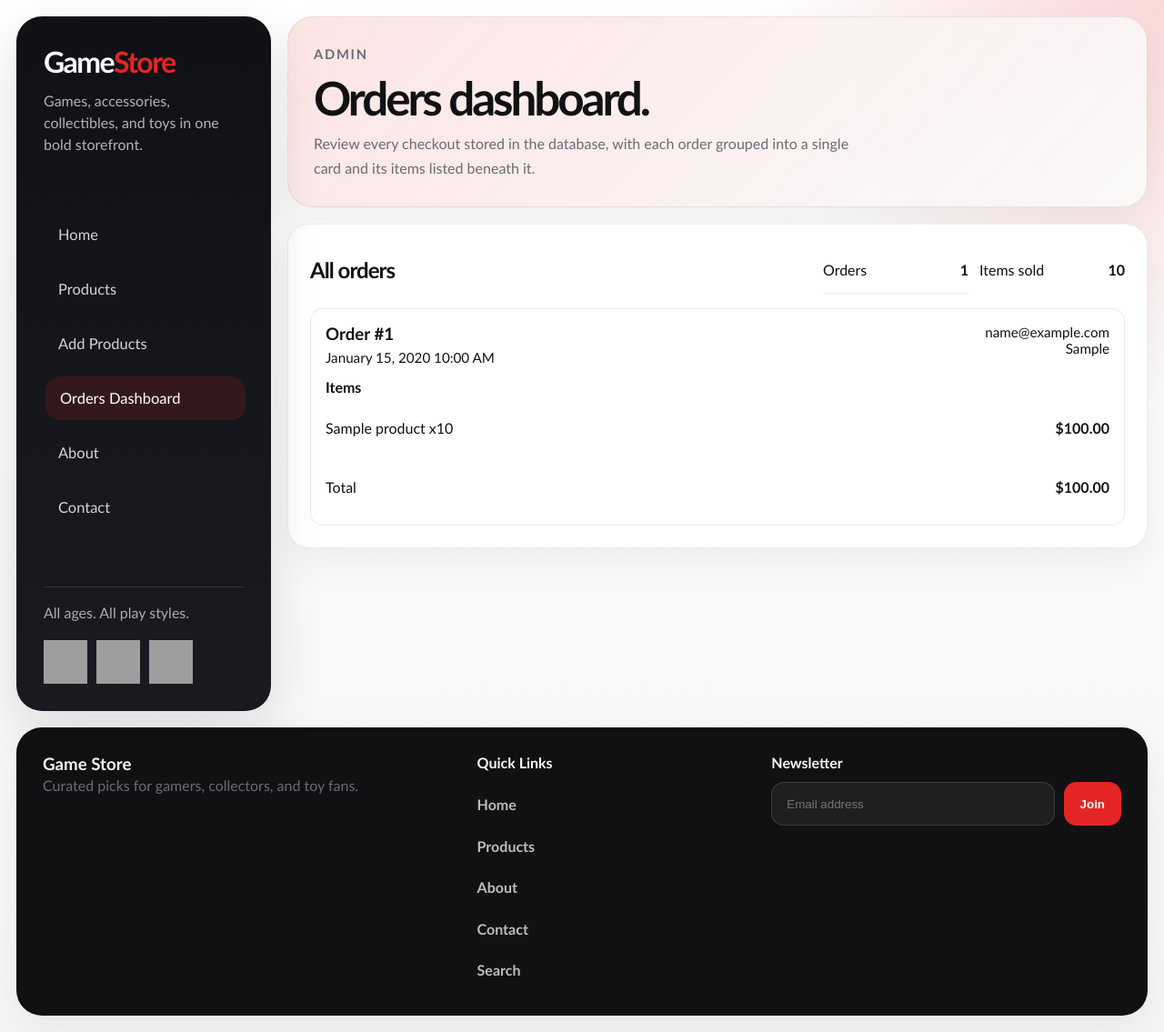
After one commit to malakafifii/Web-Programming--Game-Store, a PHP site: page /admin_orders.php in a window 1280 px wide. The commit adds this page. Shown: the whole page at 91% size. Run offline with PHP 8.4, Linux system fonts and the light colour scheme; the visitor is signed in with stand-in values (Sample User, id 1); tables that the repository leaves empty hold one stand-in row (values such as "Sample post"); grey boxes are pictures that could not be loaded.

Commit message:
admin dashboard

```diff
--- /dev/null
+++ b/Game Store/admin_orders.php
@@ -0,0 +1,88 @@
+<?php
+session_start();
+require_once __DIR__ . '/includes/db.php';
+
+if (!isAdmin()) {
+    header('Location: login.php');
+    exit;
+}
+
+$orders = getOrders();
+$orderCount = count($orders);
+$itemCount = 0;
+foreach ($orders as $order) {
+    $itemCount += (int) ($order['item_count'] ?? 0);
+}
+
+include 'includes/header.php';
+?>
+
+<div class="layout">
+    <?php include 'includes/sidebar.php'; ?>
+
+    <main class="main-pane">
+        <section class="page-hero">
+            <p class="eyebrow">Admin</p>
+            <h1>Orders dashboard.</h1>
+            <p>Review every checkout stored in the database, with each order grouped into a single card and its items listed beneath it.</p>
+        </section>
+
+        <section class="content-grid">
+            <article class="form-panel full-col">
+                <div style="display: flex; justify-content: space-between; align-items: center; gap: 16px; flex-wrap: wrap; margin-bottom: 16px;">
+                    <h2 style="margin: 0;">All orders</h2>
+                    <div style="display: flex; gap: 12px; flex-wrap: wrap;">
+                        <div class="checkout-line" style="margin: 0; min-width: 160px;">
+                            <span>Orders</span>
+                            <strong><?php echo (int) $orderCount; ?></strong>
+                        </div>
+                        <div class="checkout-line" style="margin: 0; min-width: 160px;">
+                            <span>Items sold</span>
+                            <strong><?php echo (int) $itemCount; ?></strong>
+                        </div>
+                    </div>
+                </div>
+
+                <?php if (empty($orders)): ?>
+                    <p>No orders have been saved yet.</p>
+                <?php else: ?>
+                    <div style="display: grid; gap: 16px;">
+                        <?php foreach ($orders as $order): ?>
+                            <article style="border: 1px solid var(--border); border-radius: 14px; padding: 16px; background: #fff;">
+                                <div style="display: flex; justify-content: space-between; gap: 12px; flex-wrap: wrap; margin-bottom: 14px;">
+                                    <div>
+                                        <h3 style="margin: 0 0 6px 0;">Order #<?php echo (int) $order['order_id']; ?></h3>
+                                        <div style="color: var(--text-secondary); font-size: 0.95rem;">
+                                            <?php echo htmlspecialchars(date('F j, Y g:i A', strtotime($order['date']))); ?>
+                                        </div>
+                                    </div>
+                                    <div style="text-align: right; color: var(--text-secondary); font-size: 0.95rem;">
+                                        <div><?php echo htmlspecialchars($order['email']); ?></div>
+                                        <div><?php echo htmlspecialchars($order['payment']); ?></div>
+                                    </div>
+                                </div>
+
+                                <div style="display: grid; gap: 8px;">
+                                    <div style="font-weight: 600; margin-bottom: 2px;">Items</div>
+                                    <?php foreach ($order['items'] as $item): ?>
+                                        <div class="checkout-line" style="margin: 0;">
+                                            <span><?php echo htmlspecialchars($item['product_name']); ?> x<?php echo (int) $item['quantity']; ?></span>
+                                            <strong>$<?php echo number_format($item['line_total'], 2); ?></strong>
+                                        </div>
+                                    <?php endforeach; ?>
+                                </div>
+
+                                <div class="checkout-line" style="margin: 14px 0 0 0;">
+                                    <span>Total</span>
+                                    <strong>$<?php echo number_format((float) $order['total'], 2); ?></strong>
+                                </div>
+                            </article>
+                        <?php endforeach; ?>
+                    </div>
+                <?php endif; ?>
+            </article>
+        </section>
+    </main>
+</div>
+
+<?php include 'includes/footer.php'; ?>
--- a/Game Store/includes/db.php
+++ b/Game Store/includes/db.php
@@ -87,6 +87,60 @@ function getFeaturedProducts(int $limit = 4): array
     return getProducts($limit);
 }
 
+function getOrders(): array
+{
+    $stmt = db()->query(
+        'SELECT
+            o.order_id,
+            o.email,
+            o.`date`,
+            o.payment,
+            oi.product_Id,
+            oi.quantity,
+            oi.price,
+            p.name AS product_name
+         FROM orders o
+         LEFT JOIN order_items oi ON oi.order_id = o.order_id
+         LEFT JOIN products p ON p.id = oi.product_Id
+         ORDER BY o.`date` DESC, o.order_id DESC, oi.order_item_id ASC'
+    );
+
+    $groupedOrders = [];
+
+    foreach ($stmt->fetchAll() as $row) {
+        $orderId = (int) $row['order_id'];
+
+        if (!isset($groupedOrders[$orderId])) {
+            $groupedOrders[$orderId] = [
+                'order_id' => $orderId,
+                'email' => $row['email'],
+                'date' => $row['date'],
+                'payment' => $row['payment'],
+                'items' => [],
+                'total' => 0.0,
+                'item_count' => 0,
+            ];
+        }
+
+        if (!empty($row['product_Id'])) {
+            $quantity = (int) ($row['quantity'] ?? 0);
+            $price = (float) ($row['price'] ?? 0);
+
+            $groupedOrders[$orderId]['items'][] = [
+                'product_id' => (int) $row['product_Id'],
+                'product_name' => $row['product_name'] ?? ('Product #' . (int) $row['product_Id']),
+                'quantity' => $quantity,
+                'price' => $price,
+                'line_total' => $price * $quantity,
+            ];
+            $groupedOrders[$orderId]['total'] += $price * $quantity;
+            $groupedOrders[$orderId]['item_count'] += $quantity;
+        }
+    }
+
+    return array_values($groupedOrders);
+}
+
 function ensureAuthTables(): void
 {
     db()->exec(
@@ -120,7 +174,8 @@ function getUserByUsername(string $username): ?array
     return $user !== false ? $user : null;
 }
 
-function createBuyerAccount(string $username, string $password): int
+
+function createBuyerAccount(string $username, string $password ): int
 {
     $username = trim($username);
     $password = trim($password);
--- a/Game Store/includes/sidebar.php
+++ b/Game Store/includes/sidebar.php
@@ -12,6 +12,7 @@
         <a href="products.php" class="<?php echo $currentPage === 'products.php' ? 'active' : ''; ?>">Products</a>
         <?php if (isAdmin()): ?>
             <a href="admin.php" class="<?php echo $currentPage === 'admin.php' ? 'active' : ''; ?>">Add Products</a>
+            <a href="admin_orders.php" class="<?php echo $currentPage === 'admin_orders.php' ? 'active' : ''; ?>">Orders Dashboard</a>
         <?php endif; ?>
         <a href="about.php" class="<?php echo $currentPage === 'about.php' ? 'active' : ''; ?>">About</a>
         <a href="contact.php" class="<?php echo $currentPage === 'contact.php' ? 'active' : ''; ?>">Contact</a>
```
Also changed, not shown: Game Store/checkout.php (+21 -2 lines), Game Store/db_schema.sql (+25 -0 lines), Game Store/order_success.php (+56 -3 lines), Game Store/uploads/1778486929_images.webp (added), Game Store/uploads/1778488151_ChatGPT Image May 9, 2026, 03_30_46 PM.png (added).
